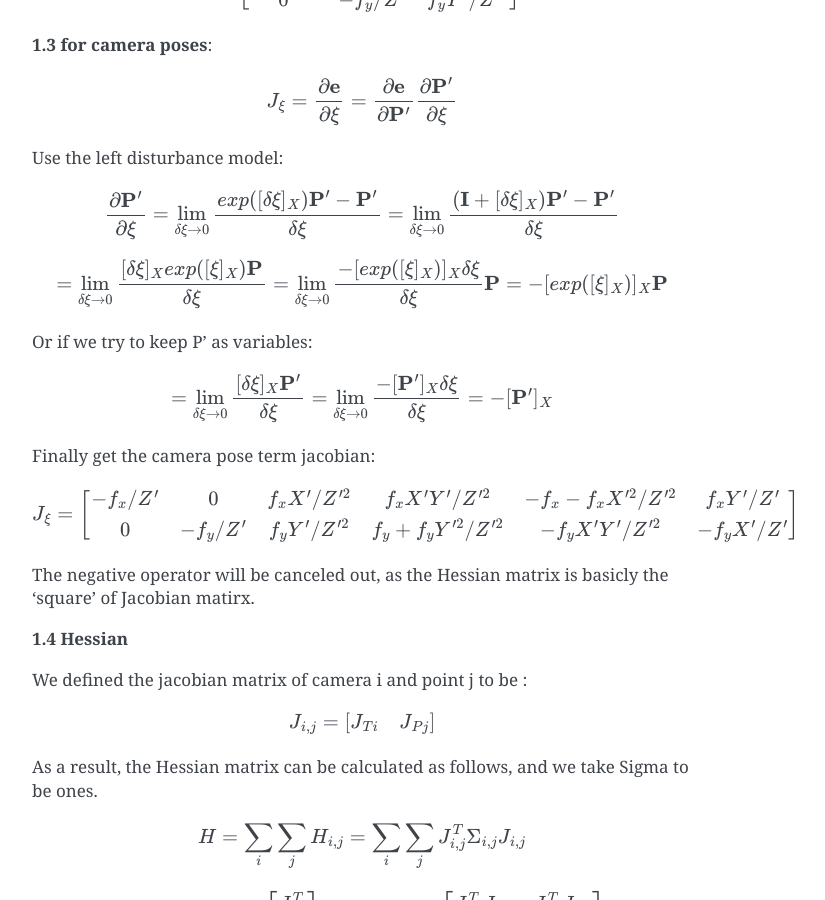
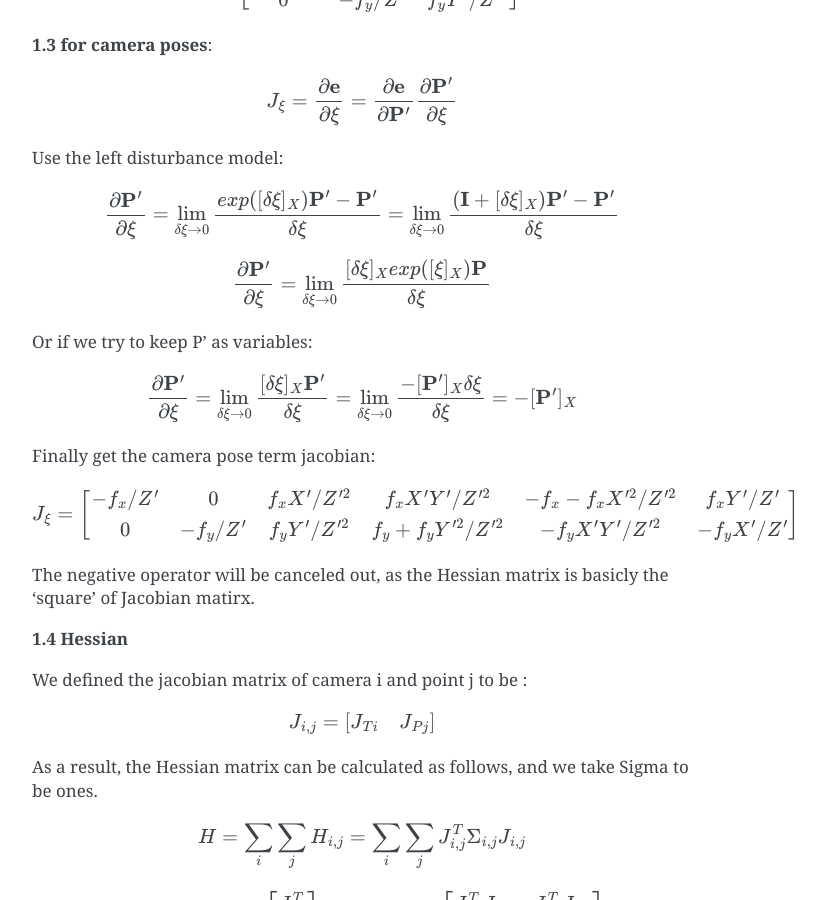
Before and after one commit to gggliuye/VIO, a Sphinx documentation site: the page built from docs/deepblue/VIO.rst, in a window 1280 px wide and 900 px high, scrolled down 4579 px. Shown: the whole window, without its empty margins (388-1213 px from the left). Built offline with Sphinx 7.4.7, drawn with Linux system fonts in a browser that asks for light colours.

Commit message:
Update VIO.rst

```diff
--- a/docs/deepblue/VIO.rst
+++ b/docs/deepblue/VIO.rst
@@ -222,14 +222,12 @@ Use the left disturbance model:
     = \lim_{\delta \xi \rightarrow 0}\frac{ (\mathbf{I} + [\delta \xi]_{X} )\mathbf{P'} - \mathbf{P'} }{\delta \xi }
 
 .. math::
-    = \lim_{\delta \xi \rightarrow 0}\frac{ [\delta \xi]_{X} exp([\xi]_{X} )\mathbf{P} }{\delta \xi }
-    = \lim_{\delta \xi \rightarrow 0}\frac{ - [exp([\xi]_{X} )]_{X} \delta \xi }{\delta \xi } \mathbf{P}
-    = - [exp([\xi]_{X} )]_{X} \mathbf{P}
+    \frac{\partial \mathbf{P'}} {\partial \mathbf{\xi}}  = \lim_{\delta \xi \rightarrow 0}\frac{ [\delta \xi]_{X} exp([\xi]_{X} )\mathbf{P} }{\delta \xi }
 
 Or if we try to keep P' as variables:
 
 .. math::
-    = \lim_{\delta \xi \rightarrow 0}\frac{ [\delta \xi]_{X} \mathbf{P'} }{\delta \xi }
+    \frac{\partial \mathbf{P'}} {\partial \mathbf{\xi}}  = \lim_{\delta \xi \rightarrow 0}\frac{ [\delta \xi]_{X} \mathbf{P'} }{\delta \xi }
     = \lim_{\delta \xi \rightarrow 0}\frac{ - [\mathbf{P'}]_{X} \delta \xi }{\delta \xi }
     = - [\mathbf{P'}]_{X}
 
```
